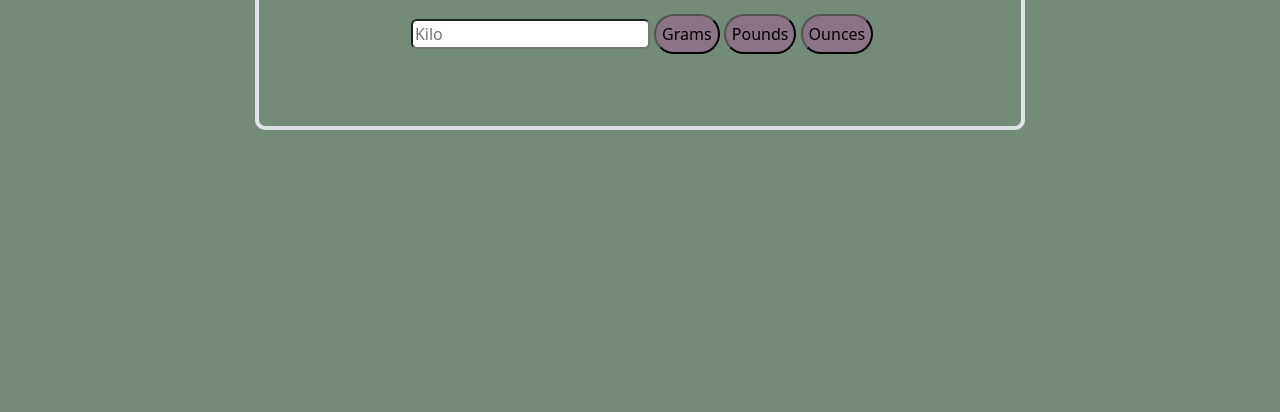
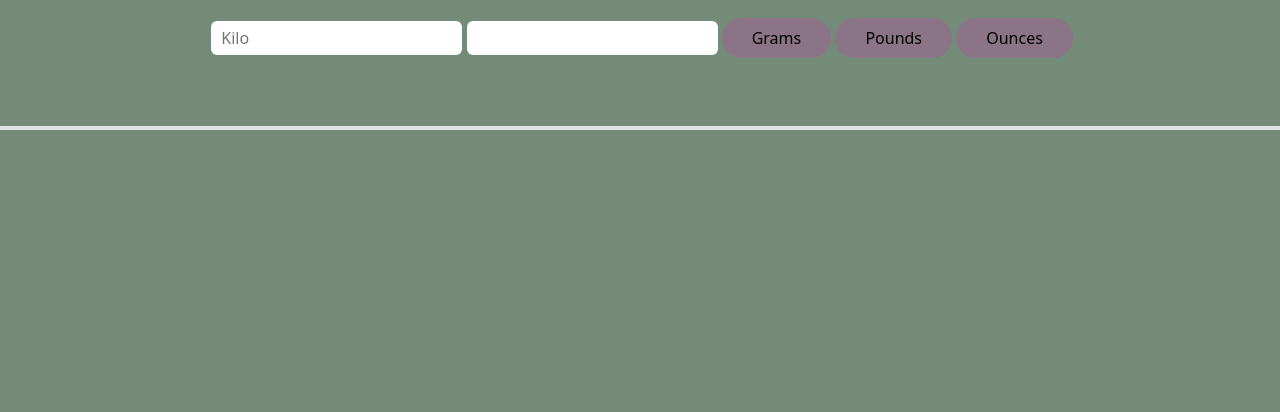
Before and after one commit to JezreelTinio/Converter, a plain HTML site: page index.html in a window 1280 px wide. Shown: the part 388-800 px from the top of the page. Drawn offline with nearby package versions, Linux system fonts and the light colour scheme.

Commit message:
update style

```diff
--- a/index.html
+++ b/index.html
@@ -13,24 +13,22 @@
     <div class="main">
         <div class=" converter d-flex flex-column justify-content-center align-items-center">
             <div class="row text-center border border-4">
-                <h1 class="align-self-center text-light"><i class="fa-solid fa-weight-scale "></i>Converter</h1>
-                <form action="" method="">
+                <h1 class="align-self-center text-light"><i class="fa-solid fa-weight-scale "></i> Weight Converter</h1>
+                <form action="#" method="">
 
                     <label for="kiloConverter"></label>
-                    <input type="number" id="kiloConverter" placeholder="Kilo" class="rounded">
+                    <input type="number" id="kiloConverter" placeholder="Kilo" class="rounded converter-input">
+                    <input type="text" id="value" class="rounded converter-input" readonly>
 
-
-                    <button class="rounded-pill" onclick="gramsConverter()">
+                    <button class="rounded-pill converter-button" onclick="gramsConverter()">
                         Grams
                     </button>
-                    <button class="rounded-pill" onclick="PoundsConverter()">
+                    <button class="rounded-pill converter-button" onclick="PoundsConverter()">
                         Pounds
                     </button>
-                    <button class="rounded-pill" onclick="OuncesConverter()">
+                    <button class="rounded-pill converter-button" onclick="OuncesConverter()">
                         Ounces
                     </button>
-                    <h4 id="unit"></h4>
-                    <h4 id="displayUnit"></h4>
                 </form>
             </div>
         </div>
--- a/js/script.js
+++ b/js/script.js
@@ -4,22 +4,19 @@
      const gram = 10000;
      const ans = kilo * gram;
 
-     document.getElementById("unit").innerHTML = ans;
-     document.getElementById("displayUnit") = "Grams"
+     document.getElementById("value").value = ans;
  }
  function PoundsConverter(){
     let kilo = document.getElementById("kiloConverter").value;
     const pound = 2.2;
     const ans = kilo * pound;
 
-    document.getElementById("unit").innerHTML = ans;
-    document.getElementById("displayUnit") = "Pounds";
+    document.getElementById("value").value = ans;
 }
 function OuncesConverter(){
     let kilo = document.getElementById("kiloConverter").value;
     const ounce = 35.27;
     const ans = kilo * ounce;
+    document.getElementById("value").value = ans;
 
-    document.getElementById("unit").innerHTML = ans;
-    document.getElementById("displayUnit") = "Ounce";
 }
--- a/style/style.css
+++ b/style/style.css
@@ -1,25 +1,33 @@
-.converter{
+.converter {
     height: 100vh;
 }
-.main{
+.main {
     background-color: #748B79;
 }
-.row{
+.row {
     padding: 10px;
     margin: 5px;
     height: 30vh;
     border-radius: 10px;
     border-color: #8B7486;
 }
-button{
+button {
     background-color: #8B7486;
 }
-h1{
+h1 {
     color: #8B7486;
+}
+.converter-input {
+    padding: 5px 10px;
+    border: 0;
 }
 button{
     height: 40px;
 }
+.converter-button {
+    padding: 0px 30px;
+    border: 0;
+}
 button:hover{
     background-color: #64f583;
 }
```
